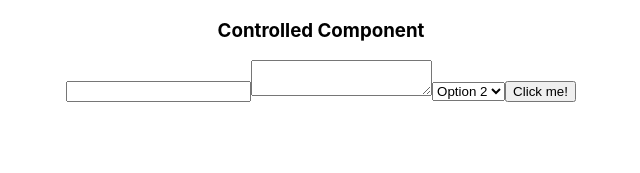
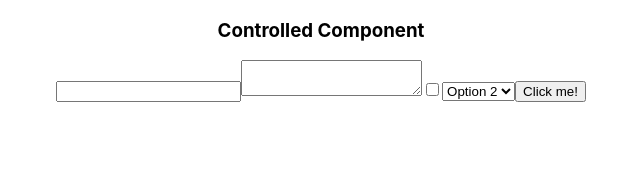
Before and after one commit to Saoa35/my-app_3-forms, a React (Create React App) app: page / in a window 1280 px wide. Shown: the top 173 px of the page, without its empty margins (319-959 px from the left). Built offline with nearby package versions, Linux system fonts and the light colour scheme.

Commit message:
+ checkbox to form

```diff
--- a/src/Components/ControlledComponent/ControlledComponent.js
+++ b/src/Components/ControlledComponent/ControlledComponent.js
@@ -6,7 +6,8 @@ class ControlledComponent extends React.Component {
     state = {
         input: '',
         textArea: '',
-        select: 'opt2'
+        select: 'opt2',
+        checkbox: false
     }
 
     constructor(props) {
@@ -53,9 +54,12 @@ class ControlledComponent extends React.Component {
                 <h3>Controlled Component</h3>
 
                 <form onSubmit={this.handleSubmit}>
+
                     <input type='text' name='input' value={this.state.input} onChange={this.handleChange} />
 
                     <textarea value={this.state.textArea} name='textArea' onChange={this.handleChange} />
+
+                    <input type='checkbox' name='checkbox' value={this.state.checkbox} onChange={this.handleChange} />
 
                     <select value={this.state.select} name='select' onChange={this.handleChange}>
                         <option value='opt1'>Option 1</option>
```
